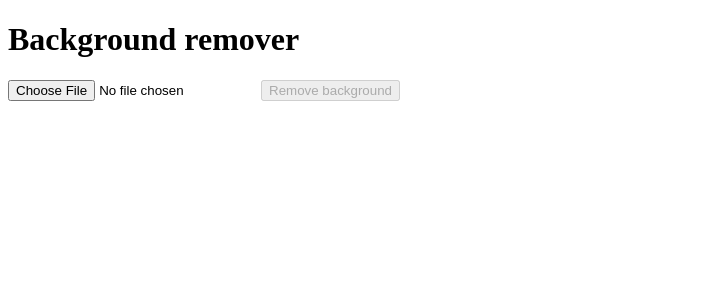
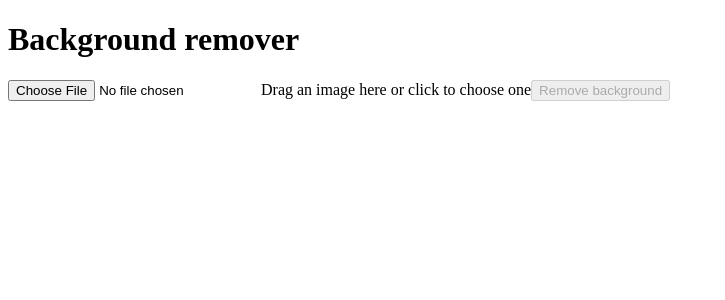
Before and after one commit to Eldies/image-processor, a React (Vite) app in the folder frontend/: page / in a window 1280 px wide. Shown: the top 300 px of the page, without its empty margins (0-725 px from the left). Built offline with nearby package versions, Linux system fonts and the light colour scheme.

Commit message:
drag and drop

```diff
--- a/frontend/src/App.tsx
+++ b/frontend/src/App.tsx
@@ -1,4 +1,4 @@
-import { ChangeEvent, useEffect, useState, SubmitEvent } from 'react'
+import { ChangeEvent, useEffect, useState, SubmitEvent, DragEvent } from 'react'
 
 export default function App() {
   const [file, setFile] = useState<File | null>(null)
@@ -6,6 +6,7 @@ export default function App() {
   const [isLoading, setIsLoading] = useState(false)
   const [error, setError] = useState('')
   const [previewUrl, setPreviewUrl] = useState('')
+  const [_, setIsDragging] = useState(false)
 
   useEffect(() => {
     if (!file) {
@@ -34,6 +35,10 @@ export default function App() {
 
     setError('')
     setResultUrl('')
+
+    if (!file)
+      return;
+
     setIsLoading(true)
 
     const formData = new FormData()
@@ -62,11 +67,27 @@ export default function App() {
     }
   }
 
-  function handleFileChange(event: ChangeEvent<HTMLInputElement>) {
-    const nextFile = event.target.files?.[0] || null
+  function setSelectedFile(nextFile: File | null) {
     setFile(nextFile)
     setResultUrl('')
     setError('')
+  }
+
+  function handleFileChange(event: ChangeEvent<HTMLInputElement>) {
+    const nextFile = event.target.files?.[0] || null
+    setSelectedFile(nextFile)
+  }
+
+  function handleDrop(event: DragEvent<HTMLLabelElement>) {
+    event.preventDefault()
+    setIsDragging(false)
+
+    const nextFile = event.dataTransfer?.files?.[0] || null
+
+    if (!nextFile)
+      return
+
+    setSelectedFile(nextFile)
   }
 
   return (
@@ -74,7 +95,16 @@ export default function App() {
       <h1>Background remover</h1>
 
       <form className="card" onSubmit={handleSubmit}>
-        <input type="file" accept="image/*" onChange={handleFileChange} />
+        <label
+            onDragOver={() => setIsDragging(true)}
+            onDragLeave={() => setIsDragging(false)}
+            onDrop={handleDrop}
+          >
+
+          <input type="file" accept="image/*" onChange={handleFileChange} />
+          <span>{file ? file.name : 'Drag an image here or click to choose one'}</span>
+        </label>
+
         <button type="submit" disabled={isLoading || !file}>
           Remove background
         </button>
```
